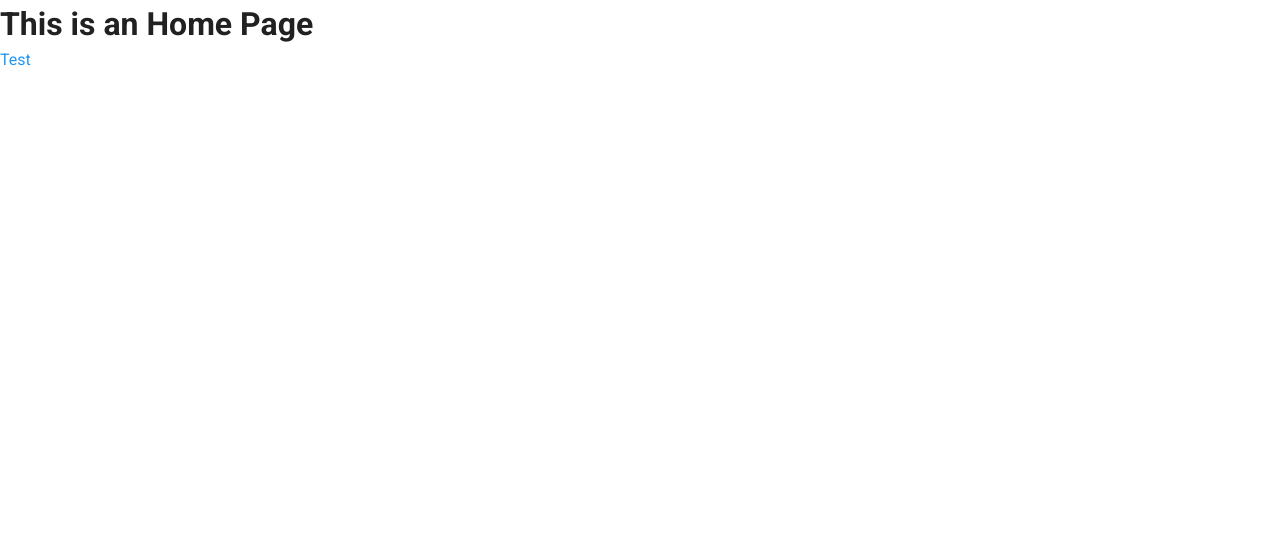
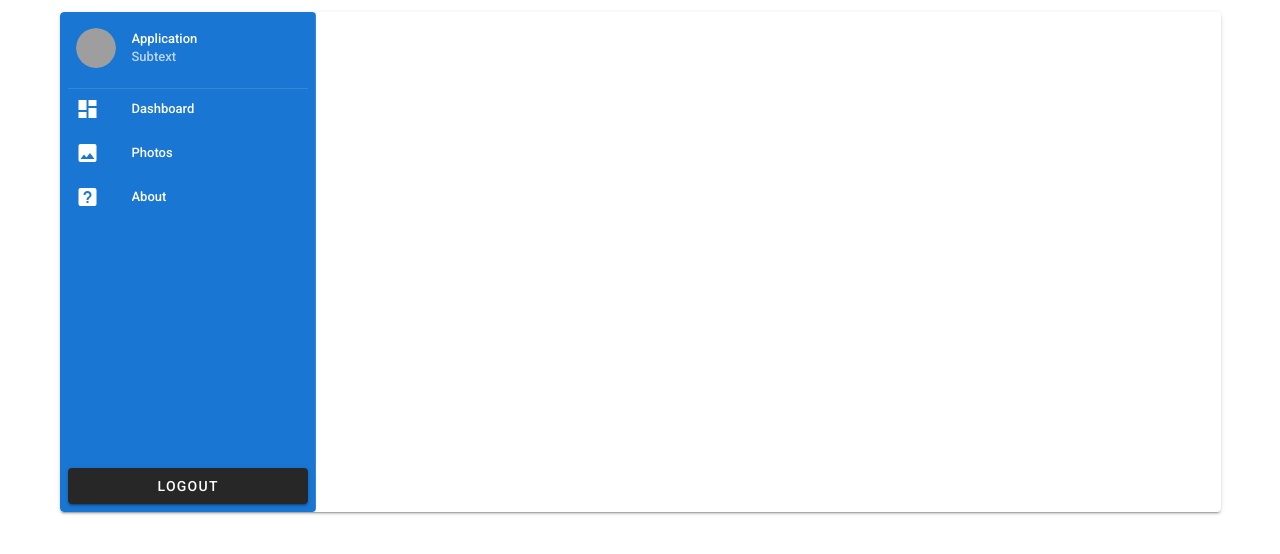
Before and after one commit to portspasy/VueJs-Vuetify-Project, a Vue app: page / in a window 1280 px wide. Shown: the top 554 px of the page. Built offline with nearby package versions, Linux system fonts and the light colour scheme; grey boxes are pictures that could not be loaded.

Commit message:
creating user profile

```diff
--- a/src/views/Home.vue
+++ b/src/views/Home.vue
@@ -1,14 +1,68 @@
 <template>
-  <div class="home">
-     <h1>This is an Home Page</h1>
-     <p class="blue--text">Test</p>
-  </div>
+  <v-container>
+    <v-card height="500" class="overflow-hidden">
+      <v-navigation-drawer
+        v-model="drawer"
+        :color="color"
+        :expand-on-hover="expandOnHover"
+        :mini-variant="miniVariant"
+        :right="right"
+        :permanent="permanent"
+        absolute
+        dark
+      >
+        <v-list dense nav class="py-0">
+          <v-list-item two-line :class="miniVariant && 'px-0'">
+            <v-list-item-avatar>
+              <img src="https://randomuser.me/api/portraits/men/81.jpg" />
+            </v-list-item-avatar>
+
+            <v-list-item-content>
+              <v-list-item-title>Application</v-list-item-title>
+              <v-list-item-subtitle>Subtext</v-list-item-subtitle>
+            </v-list-item-content>
+          </v-list-item>
+
+          <v-divider></v-divider>
+
+          <v-list-item v-for="item in items" :key="item.title" link>
+            <v-list-item-icon>
+              <v-icon>{{ item.icon }}</v-icon>
+            </v-list-item-icon>
+
+            <v-list-item-content>
+              <v-list-item-title>{{ item.title }}</v-list-item-title>
+            </v-list-item-content>
+          </v-list-item>
+        </v-list>
+
+        <template v-slot:append>
+          <div class="pa-2">
+            <v-btn block>Logout</v-btn>
+          </div>
+        </template>
+      </v-navigation-drawer>
+    </v-card>
+  </v-container>
 </template>
 
 <script>
-// @ is an alias to /src
-
 export default {
-
+  data() {
+    return {
+      drawer: true,
+      items: [
+        { title: "Dashboard", icon: "mdi-view-dashboard" },
+        { title: "Photos", icon: "mdi-image" },
+        { title: "About", icon: "mdi-help-box" },
+      ],
+      color: "primary",
+      right: false,
+      permanent: true,
+      miniVariant: false,
+      expandOnHover: false,
+      background: true,
+    };
+  },
 };
 </script>
```
